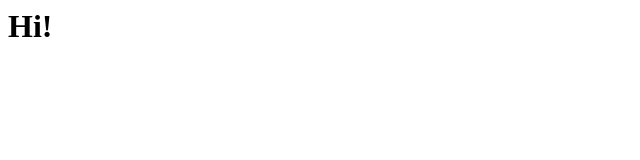
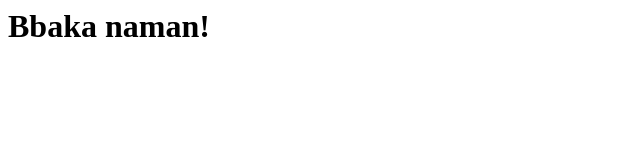
Before and after one commit to roselletabuena/roselletabuena, a plain HTML site: page index.html in a window 1280 px wide. Shown: the whole page, without its empty margins (0-640 px from the left). Drawn offline with Linux system fonts and the light colour scheme.

Commit message:
Update index.html

```diff
--- a/index.html
+++ b/index.html
@@ -1 +1 @@
-<h1>Hi!</h1>
+<h1>Bbaka naman!</h1>
```
